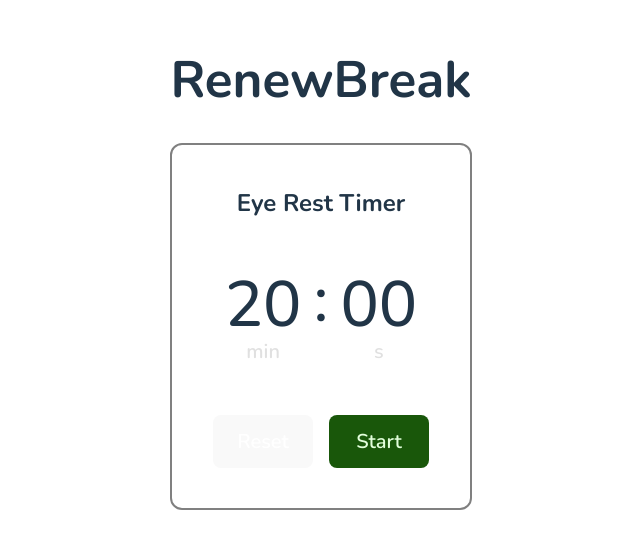
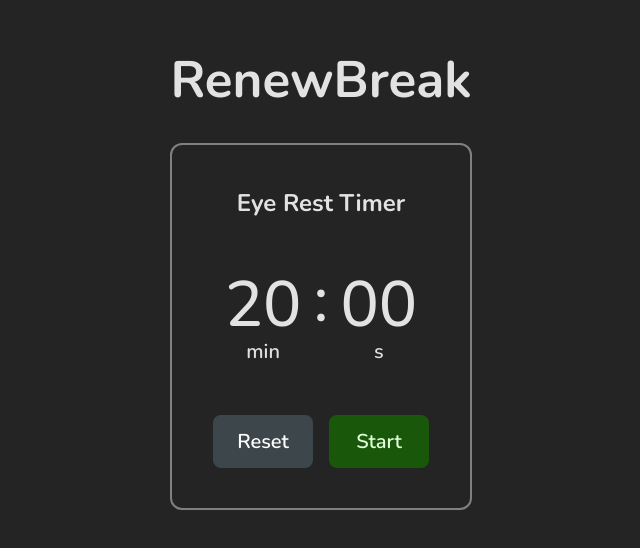
Before and after one commit to WinnyChang/renew-break-vue, a Vue app in the folder renew-break/: page / in a window 1280 px wide. Shown: the part 136-684 px from the top of the page, without its empty margins (319-959 px from the left). Built offline with nearby package versions, Linux system fonts and the light colour scheme.

Commit message:
Remove light theme

```diff
--- a/renew-break/src/style.css
+++ b/renew-break/src/style.css
@@ -5,7 +5,6 @@
   line-height: 1.5;
   font-weight: 400;
 
-  color-scheme: light dark;
   color: rgba(255, 255, 255, 0.87);
   background-color: #242424;
 
@@ -79,16 +78,3 @@ button:active {
   padding: 2rem;
   text-align: center;
 }
-
-@media (prefers-color-scheme: light) {
-  :root {
-    color: #213547;
-    background-color: #ffffff;
-  }
-  a:hover {
-    color: #747bff;
-  }
-  button {
-    background-color: #f9f9f9;
-  }
-}
```
